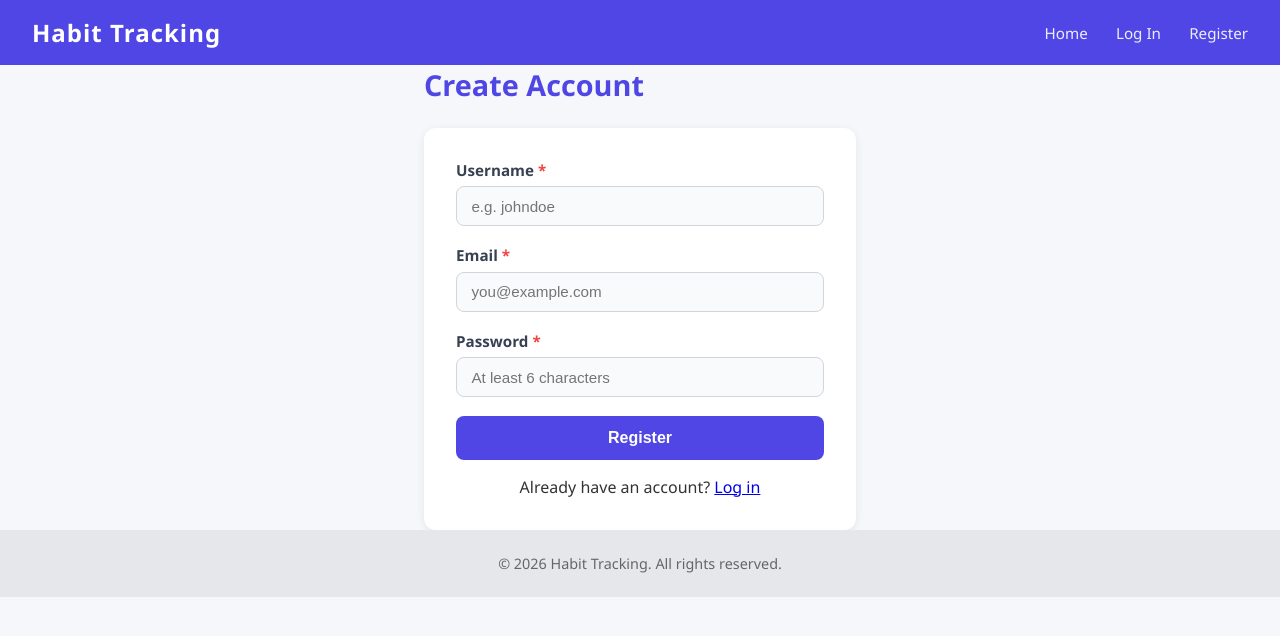
After one commit to ssonare/habit_tracking, a Flask app: page /register in a window 1280 px wide. The commit adds this page. Shown: the top 636 px of the page. Run offline with Flask 3, Linux system fonts and the light colour scheme.

Commit message:
User Login Added

```diff
--- a/app.py
+++ b/app.py
@@ -2,12 +2,74 @@ import os
 import pandas as pd
 from datetime import date
 from flask import Flask, render_template, request, redirect, url_for, flash
+from flask_login import (LoginManager, login_user, logout_user, login_required, current_user, UserMixin)
+from werkzeug.security import generate_password_hash, check_password_hash
 
 app = Flask(__name__)
 app.secret_key = 'habit_tracker_secret'
 
 # Path to the CSV file that stores habits
 HABITS_FILE = 'habits.csv'
+USERS_FILE = 'users.json'
+
+# ---------------------------------------------------------------------------
+# Flask-Login setup
+# ---------------------------------------------------------------------------
+
+login_manager = LoginManager()
+login_manager.init_app(app)
+login_manager.login_view = 'login'
+login_manager.login_message = 'Please log in to access this page.'
+login_manager.login_message_category = 'error'
+
+class User(UserMixin):
+    def __init__(self, user_id, username, email, password_hash):
+        self.id = user_id
+        self.username = username
+        self.email = email
+        self.password_hash = password_hash
+
+    def check_password(self, password):
+        return check_password_hash(self.password_hash, password)
+
+# ---------------------------------------------------------------------------
+# User persistence helpers
+# ---------------------------------------------------------------------------
+
+def load_users():
+    if os.path.exists(USERS_FILE):
+        with open(USERS_FILE, 'r') as f:
+            return json.load(f)
+    return {}
+
+def save_users(users):
+    with open(USERS_FILE, 'w') as f:
+        json.dump(users, f, indent=2)
+
+
+def get_user_by_email(email):
+    users = load_users()
+    for uid, data in users.items():
+        if data['email'].lower() == email.lower():
+            return User(uid, data['username'], data['email'], data['password_hash'])
+    return None
+
+def get_user_by_id(user_id):
+    users = load_users()
+    data = users.get(str(user_id))
+    if data:
+        return User(str(user_id), data['username'], data['email'], data['password_hash'])
+    return None
+
+
+@login_manager.user_loader
+def load_user(user_id):
+    return get_user_by_id(user_id)
+
+
+# ---------------------------------------------------------------------------
+# Habit persistence helpers
+# ---------------------------------------------------------------------------
 
 
 def load_habits():
@@ -21,10 +83,78 @@ def save_habits(df):
     """Write the habits DataFrame to CSV."""
     df.to_csv(HABITS_FILE, index=False)
 
+# ---------------------------------------------------------------------------
+# Routes
+# ---------------------------------------------------------------------------
 
 @app.route('/')
 def home():
     return render_template('index.html')
+
+@app.route('/register', methods=['GET', 'POST'])
+def register():
+    if current_user.is_authenticated:
+        return redirect(url_for('habits'))
+
+    if request.method == 'POST':
+        username = request.form.get('username', '').strip()
+        email = request.form.get('email', '').strip()
+        password = request.form.get('password', '')
+
+        if not username or not email or not password:
+            flash('All fields are required.', 'error')
+            return render_template('register.html')
+
+        if len(password) < 6:
+            flash('Password must be at least 6 characters.', 'error')
+            return render_template('register.html')
+
+        if get_user_by_email(email):
+            flash('An account with that email already exists.', 'error')
+            return render_template('register.html')
+
+        users = load_users()
+        new_id = str(max((int(k) for k in users.keys()), default=0) + 1)
+        users[new_id] = {
+            'username': username,
+            'email': email,
+            'password_hash': generate_password_hash(password),
+        }
+        save_users(users)
+
+        new_user = User(new_id, username, email, users[new_id]['password_hash'])
+        login_user(new_user)
+        flash(f'Welcome, {username}! Your account has been created.', 'success')
+        return redirect(url_for('habits'))
+
+    return render_template('register.html')
+
+@app.route('/login', methods=['GET', 'POST'])
+def login():
+    if current_user.is_authenticated:
+        return redirect(url_for('habits'))
+
+    if request.method == 'POST':
+        email = request.form.get('email', '').strip()
+        password = request.form.get('password', '')
+
+        user = get_user_by_email(email)
+        if user and user.check_password(password):
+            login_user(user)
+            flash(f'Welcome back, {user.username}!', 'success')
+            next_page = request.args.get('next')
+            return redirect(next_page or url_for('habits'))
+
+        flash('Invalid email or password.', 'error')
+
+    return render_template('login.html')
+
+@app.route('/logout')
+@login_required
+def logout():
+    logout_user()
+    flash('You have been logged out.', 'success')
+    return redirect(url_for('home'))
 
 
 @app.route('/habits')
--- a/requirements.txt
+++ b/requirements.txt
@@ -1,4 +1,5 @@
 flask
+flask-login
 pandas
 pytest
 flake8
--- a/templates/base.html
+++ b/templates/base.html
@@ -11,8 +11,14 @@
         <div class="nav-brand">Habit Tracking</div>
         <div class="nav-links">
             <a href="{{ url_for('home') }}">Home</a>
+            {% if current_user.is_authenticated %}
             <a href="{{ url_for('habits') }}">My Habits</a>
             <a href="{{ url_for('add_habit') }}">+ Add Habit</a>
+            <a href="{{ url_for('logout') }}">Log Out ({{current_user.username}})</a>
+            {% else %}
+                <a href="{{ url_for('login') }}">Log In</a>
+                <a href="{{ url_for('register') }}">Register</a>
+            {% endif %}
         </div>
     </nav>
 
--- /dev/null
+++ b/templates/register.html
@@ -0,0 +1,45 @@
+{% extends "base.html" %}
+
+{% block content %}
+<div class="page-container" style="max-width: 480px; margin: 0 auto;">
+    <div class="page-header">
+        <h1>Create Account</h1>
+    </div>
+
+    {% with messages = get_flashed_messages(with_categories=true) %}
+        {% if messages %}
+            {% for category, message in messages %}
+                <div class="alert alert-{{ category }}">{{ message }}</div>
+            {% endfor %}
+        {% endif %}
+    {% endwith %}
+
+    <div class="form-card">
+        <form method="POST" action="{{ url_for('register') }}">
+            <div class="form-group">
+                <label for="username">Username <span class="required">*</span></label>
+                <input type="text" id="username" name="username" placeholder="e.g. johndoe"
+                       required maxlength="50" value="{{ request.form.get('username', '') }}">
+            </div>
+
+            <div class="form-group">
+                <label for="email">Email <span class="required">*</span></label>
+                <input type="email" id="email" name="email" placeholder="you@example.com"
+                       required maxlength="150" value="{{ request.form.get('email', '') }}">
+            </div>
+
+            <div class="form-group">
+                <label for="password">Password <span class="required">*</span></label>
+                <input type="password" id="password" name="password"
+                       placeholder="At least 6 characters" required minlength="6">
+            </div>
+
+            <button type="submit" class="btn btn-primary btn-full">Register</button>
+        </form>
+
+        <p style="text-align: center; margin-top: 1rem;">
+            Already have an account? <a href="{{ url_for('login') }}">Log in</a>
+        </p>
+    </div>
+</div>
+{% endblock %}
```
Also changed, not shown: templates/login.html (added, +38 -0 lines), tests/test_app.py (+102 -0 lines).
